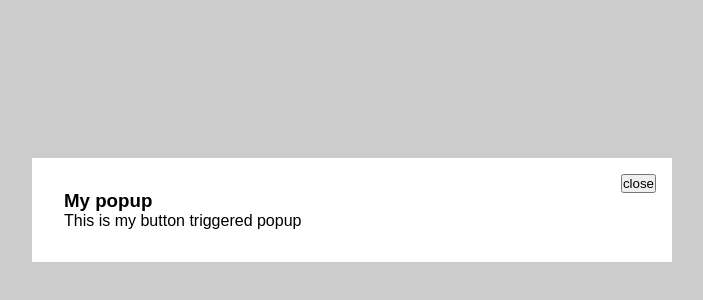
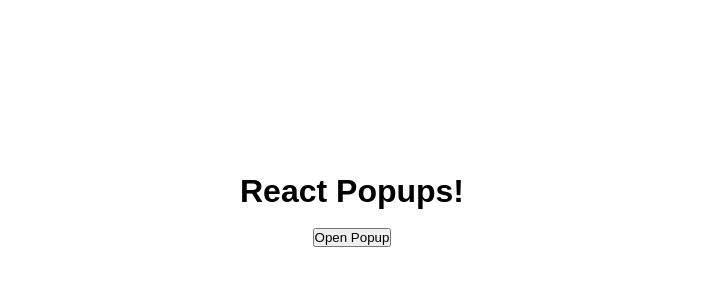
Before and after one commit to madhurabhujbal/react-popup-yt, a React (Create React App) app: page / in a window 1280 px wide. Shown: the part 190-490 px from the top of the page, without its empty margins (288-991 px from the left). Built offline with nearby package versions, Linux system fonts and the light colour scheme.

Commit message:
Add code for open and close popup by clicking button

```diff
--- a/src/App.js
+++ b/src/App.js
@@ -1,14 +1,16 @@
 import Popup from './components/Popup';
+import { useState } from 'react';
 
 function App() {
+  const [buttonPopup, setButtonPopup] = useState(false);
   return (
     <div className="App">
       <main>
         <h1>React Popups!</h1>
         <br></br>
-        <button>Open Popup</button>
+        <button onClick={() => setButtonPopup(true)}>Open Popup</button>
       </main>
-      <Popup trigger={true}>
+      <Popup trigger={buttonPopup} setTrigger={setButtonPopup}>
         <h3>My popup</h3>
         <p>This is my button triggered popup</p>
       </Popup>
--- a/src/components/Popup.js
+++ b/src/components/Popup.js
@@ -5,7 +5,7 @@ function Popup(props) {
     return (props.trigger) ? (
         <div className="popup">
             <div className="popup-inner">
-                <button className="close-btn">close</button>
+                <button className="close-btn" onClick={() => props.setTrigger(false)}>close</button>
                 {props.children}
             </div>
         </div>
```
